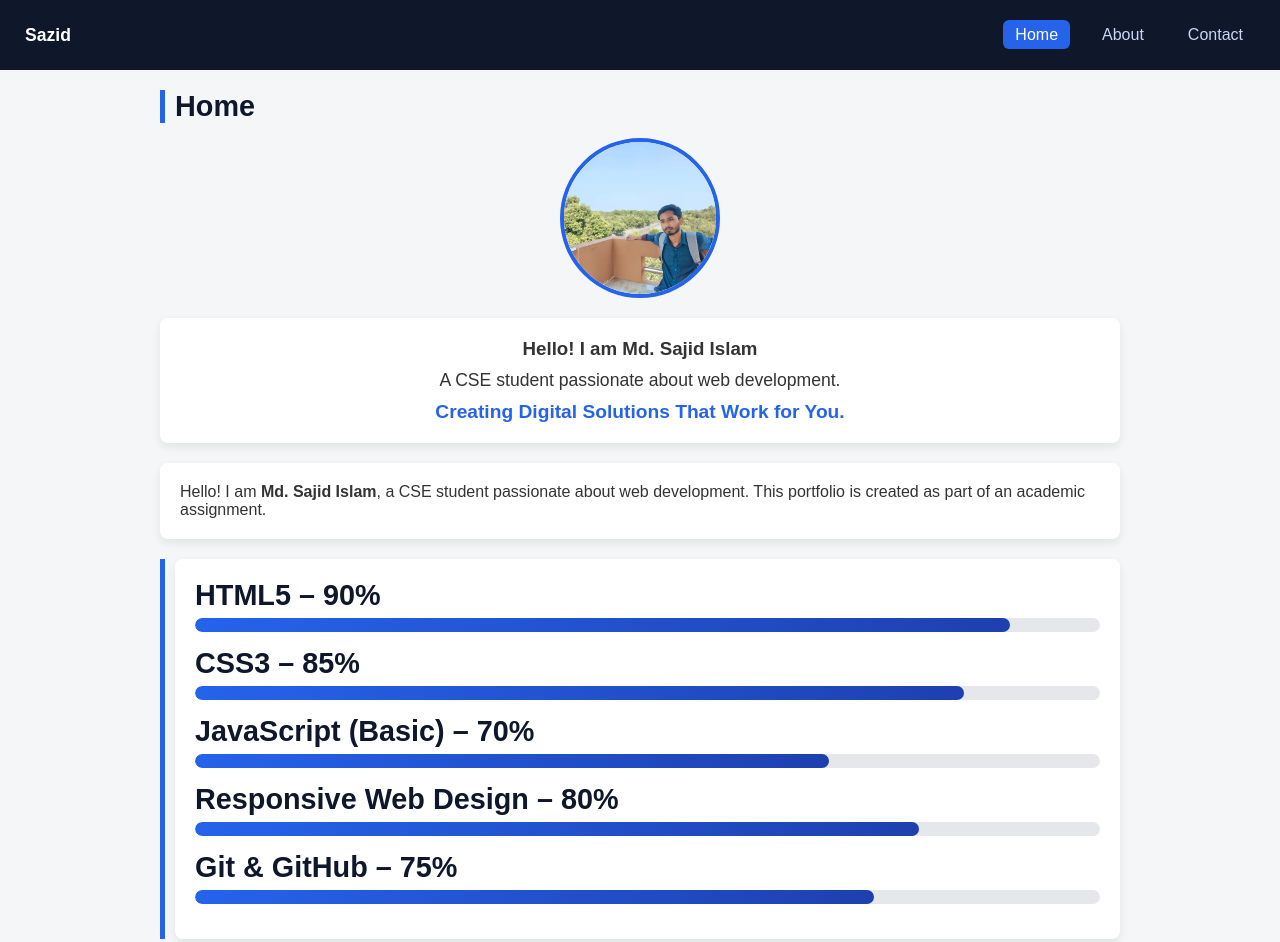
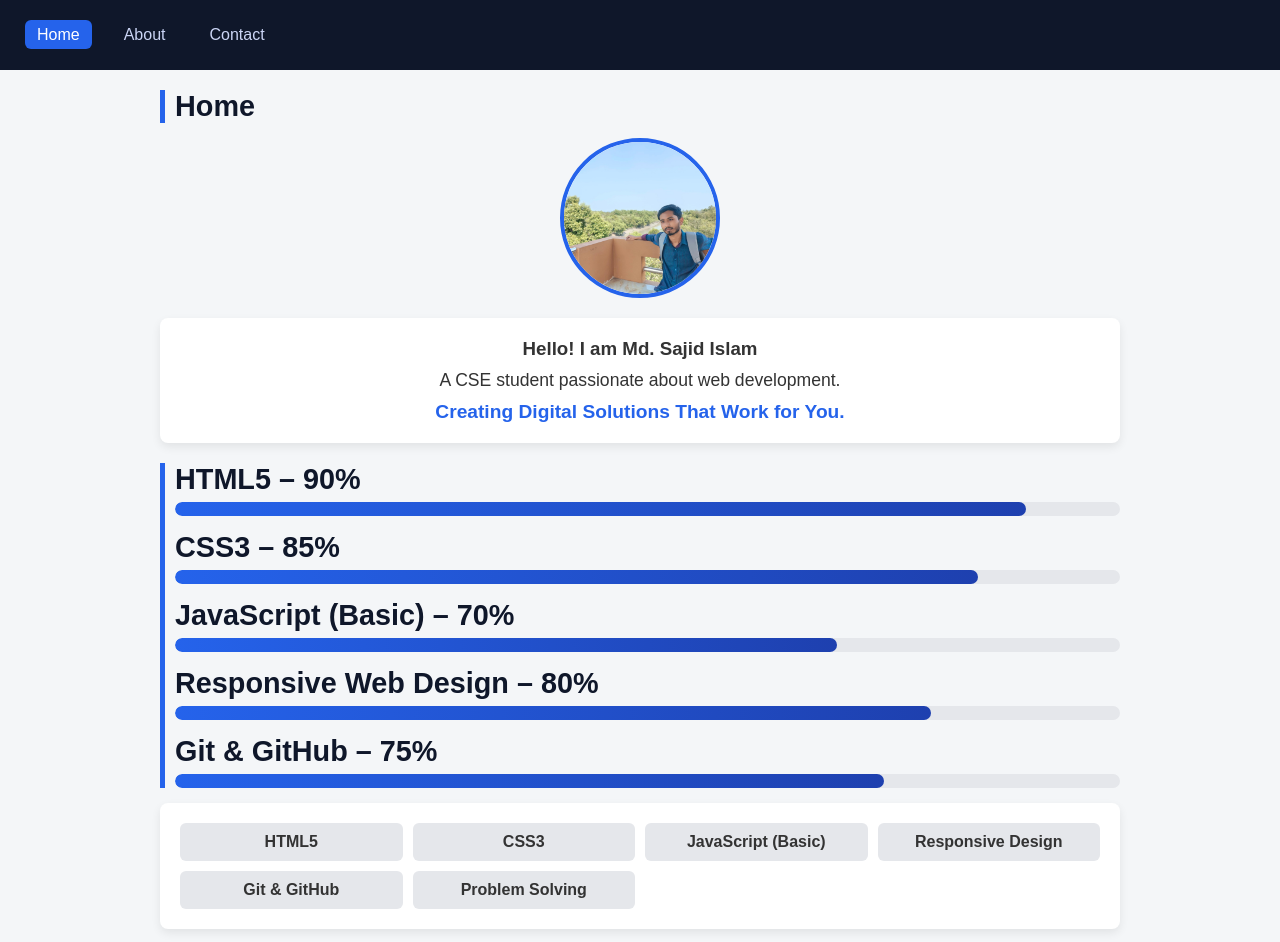
Before and after one commit to Sazid164/portfolio-assignment, a plain HTML site: page index.html in a window 1280 px wide. Shown: the top 942 px of the page. Drawn offline with Linux system fonts and the light colour scheme.

Commit message:
Update index.html

```diff
--- a/index.html
+++ b/index.html
@@ -151,7 +151,6 @@
 <body>
 
 <nav>
-  <div class="logo">Sazid</div>
   <ul>
     <li><a href="#home" class="nav-link active">Home</a></li>
     <li><a href="#about" class="nav-link">About</a></li>
@@ -179,14 +178,7 @@
 
 
 
-  <div class="card">
-    <p>
-      Hello! I am <strong>Md. Sajid Islam</strong>, a CSE student passionate about
-      web development. This portfolio is created as part of an academic assignment.
-    </p>
-  </div>
-
-  <h2><div class="card">
+  <h2>
 
   <div class="skill-bar">
     <span>HTML5 – 90%</span>
```
